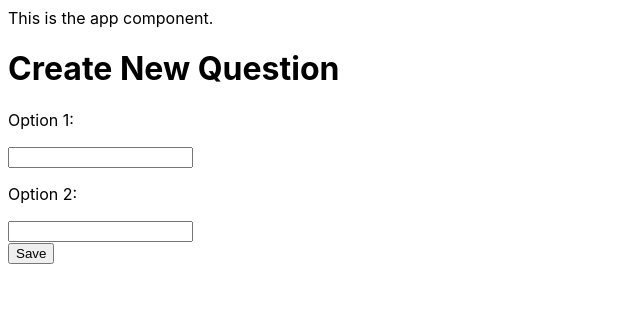
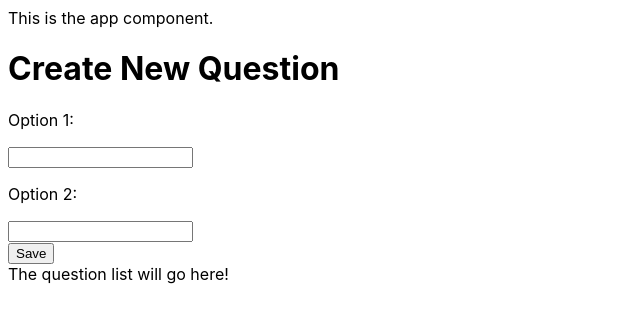
Before and after one commit to jhgilbert/would_you_rather, a React (Create React App) app: page / in a window 1280 px wide. Shown: the top 322 px of the page, without its empty margins (0-640 px from the left). Built offline with nearby package versions, Linux system fonts and the light colour scheme.

Commit message:
feat: Stub in QuestionList

```diff
--- a/src/components/App.js
+++ b/src/components/App.js
@@ -3,6 +3,7 @@ import { connect } from 'react-redux'
 import { setAuthedUser } from '../actions/authedUser'
 import { addQuestion, addVoteToQuestion } from '../actions/questions'
 import NewQuestion from './NewQuestion'
+import QuestionList from './QuestionList'
 
 class App extends Component {
   render() {
@@ -12,6 +13,7 @@ class App extends Component {
       <div className="App">
         This is the app component.
         <NewQuestion />
+        <QuestionList />
       </div>
     )
   }
--- /dev/null
+++ b/src/components/QuestionList.js
@@ -0,0 +1,12 @@
+import React, { Component } from 'react'
+import { connect } from 'react-redux'
+
+class QuestionList extends Component {
+  render() {
+    return (
+      <div>The question list will go here!</div>
+    )
+  }
+}
+
+export default QuestionList
```
